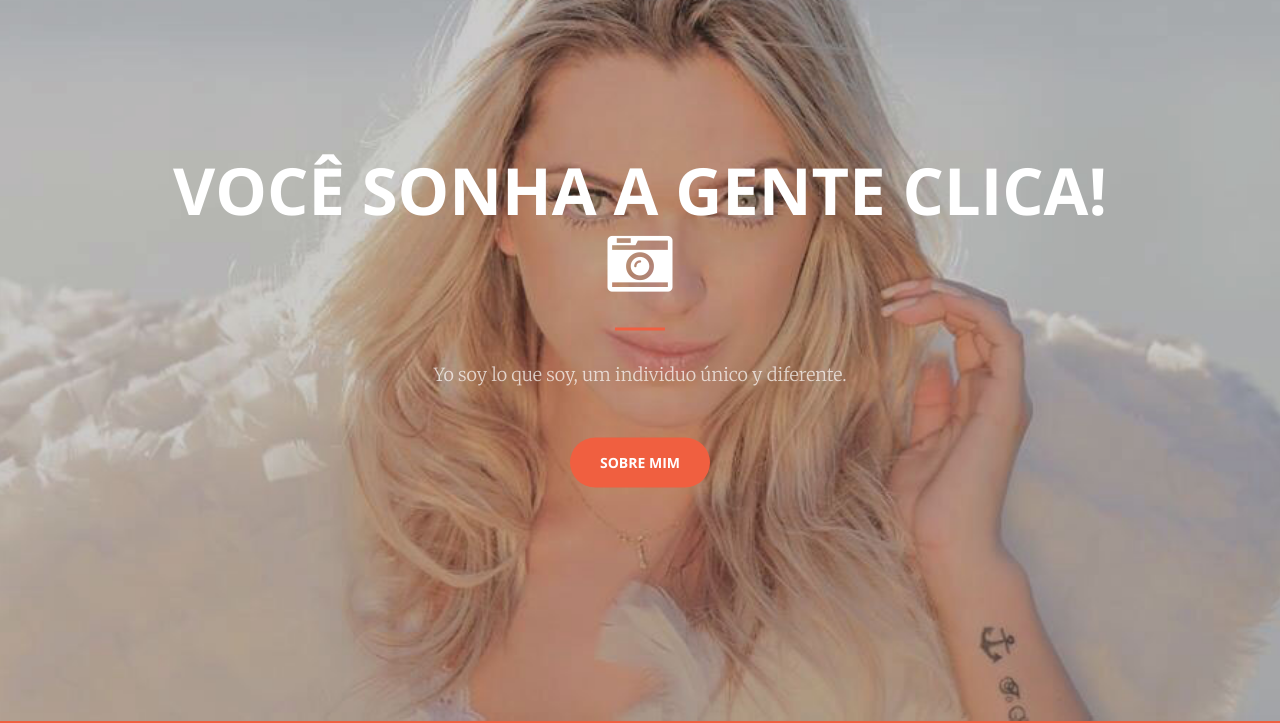
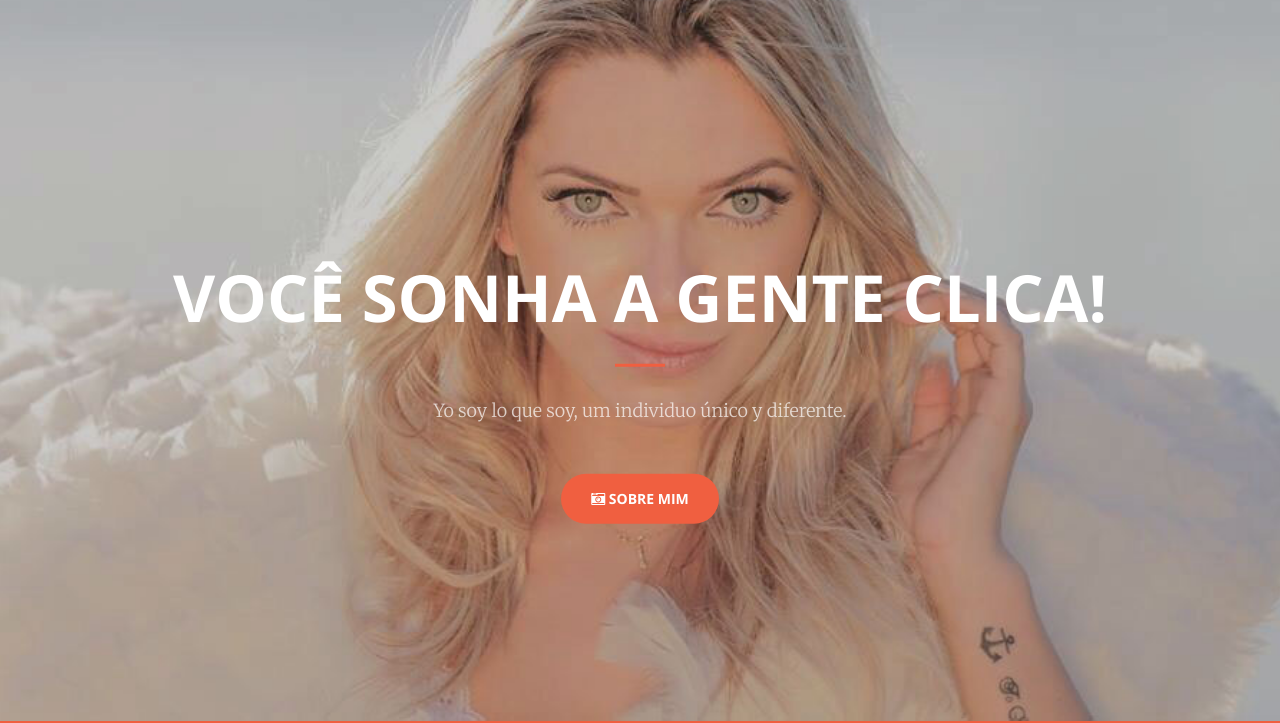
Before and after one commit to gruporenatobraga/gruporenatobraga.github.io, a plain HTML site: page index.html in a window 1280 px wide. Shown: the part 79-802 px from the top of the page. Drawn offline with nearby package versions, Linux system fonts and the light colour scheme.

Commit message:
Grupo Renato Braga

```diff
--- a/index.html
+++ b/index.html
@@ -79,10 +79,12 @@
     <header>
         <div class="header-content">
             <div class="header-content-inner">
-                <h1>Você sonha a gente clica! <i class="fa fa-camera-retro"></i></h1>
+                <h1>&nbsp;</h1>
+                <h1>&nbsp;</h1>
+                <h1>Você sonha a gente clica!</h1>
                 <hr>
                 <p>Yo soy lo que soy, um individuo único y diferente.</p>
-                <a href="#sobreMim" class="btn btn-primary btn-xl page-scroll">Sobre Mim</a>
+                <a href="#sobreMim" class="btn btn-primary btn-xl page-scroll"><i class="fa fa-camera-retro"></i> Sobre Mim</a>
             </div>
         </div>
     </header>
```
